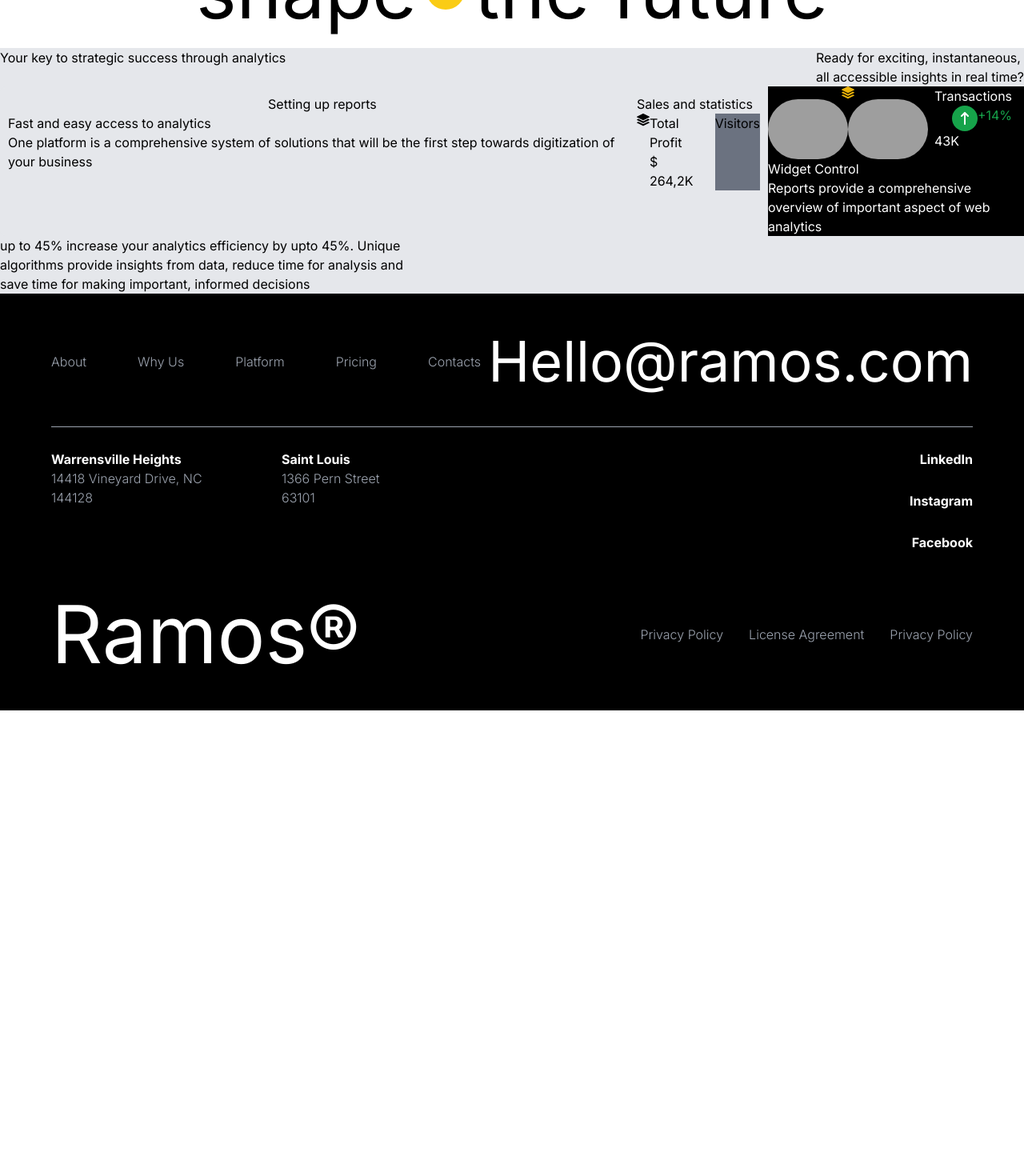
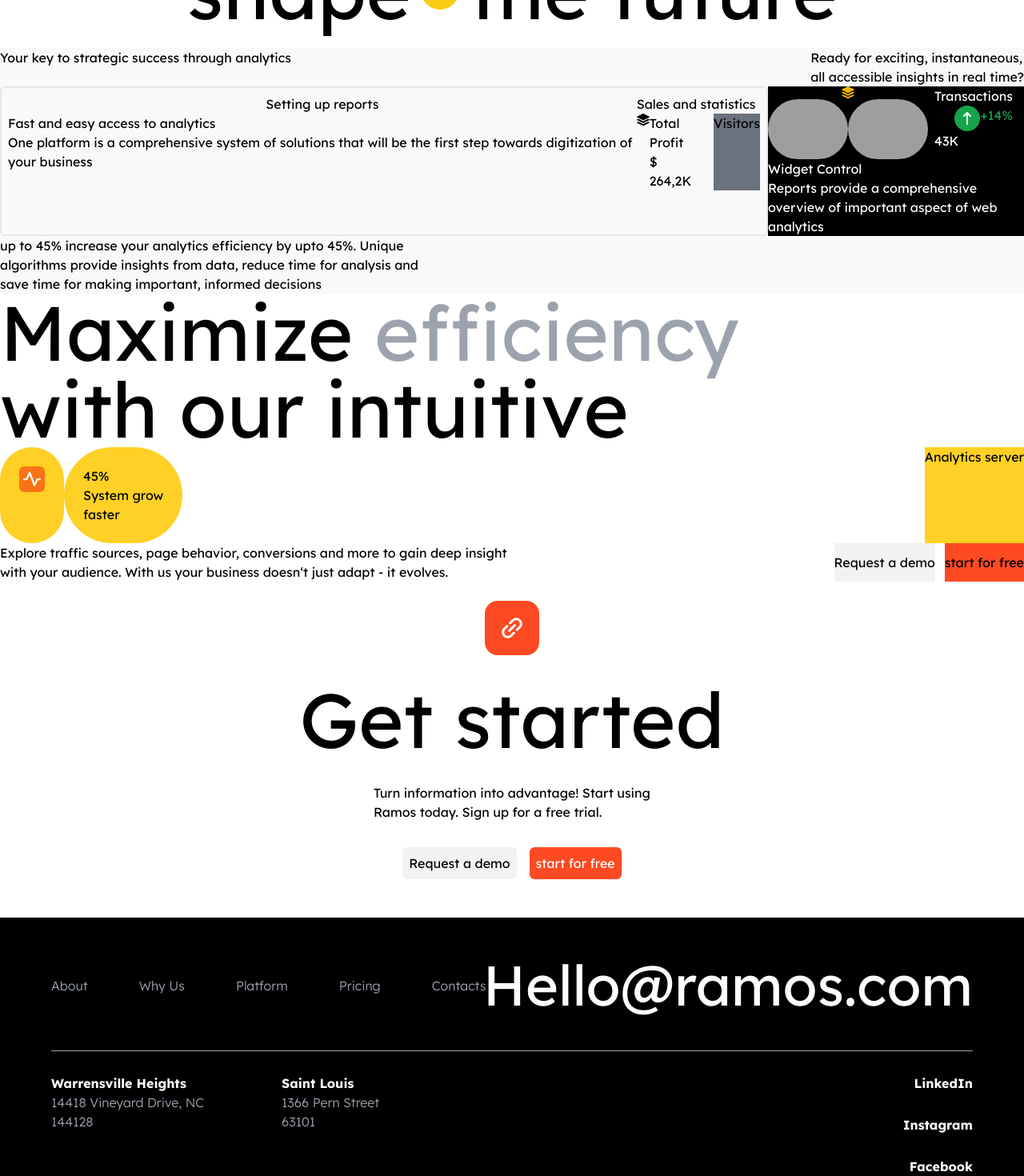
Before and after one commit to felixivance/dribble-ui, a Next.js app: page / in a window 1280 px wide. Shown: the part 460-1930 px from the top of the page at 80% size. Before the commit the page ends 1348 px from the top, so only its background shows below. Built offline with nearby package versions, Linux system fonts and the light colour scheme; grey boxes are pictures that could not be loaded.

Commit message:
addition of other components

```diff
--- a/app/layout.tsx
+++ b/app/layout.tsx
@@ -1,8 +1,9 @@
 import type { Metadata } from "next";
-import { Inter } from "next/font/google";
+import { Lexend_Deca } from "next/font/google";
 import "./globals.css";
 
-const inter = Inter({ subsets: ["latin"] });
+const customFont = Lexend_Deca({ subsets: ["latin"] });
+// const inter = Inter({ subsets: ["latin"] });
 
 export const metadata: Metadata = {
   title: "Create Next App",
@@ -16,7 +17,7 @@ export default function RootLayout({
 }>) {
   return (
     <html lang="en">
-      <body className={inter.className}>{children}</body>
+      <body className={customFont.className}>{children}</body>
     </html>
   );
 }
--- a/app/page.tsx
+++ b/app/page.tsx
@@ -2,6 +2,9 @@ import Banner from "@/components/Banner/Banner";
 import Header from "@/components/Header/Header";
 import Footer from "@/components/Footer/Footer";
 import Statistics from "@/components/Statistics/Statistics";
+import EfficiencySection from "@/components/Efficiency/EfficiencySection";
+import CTA from "@/components/CallToAction/CTA";
+import GetStarted from "@/components/GetStarted/GetStarted";
 
 export const metadata = {
   title: "MoniePoint - Dribble exercise",
@@ -22,6 +25,15 @@ export default function Home() {
         <Statistics />
       </section>
       <section>
+        <EfficiencySection />
+      </section>
+      <section>
+        <CTA />
+      </section>
+      <section>
+        <GetStarted />
+      </section>
+      <section>
         <Footer />
       </section>
     </main>
--- /dev/null
+++ b/components/CallToAction/CTA.tsx
@@ -0,0 +1,24 @@
+import React from "react";
+
+const CTA = () => {
+  return (
+    <div className="flex justify-between pb-6">
+      <div>
+        <p>
+          Explore traffic sources, page behavior, conversions and more to gain
+          deep insight
+        </p>
+        <p>
+          with your audience. With us your business doesn&lsquo;t just adapt -
+          it evolves.
+        </p>
+      </div>
+      <div className="flex space-x-3">
+        <button className="bg-[#f2f2f2]">Request a demo</button>
+        <button className="bg-[#fe4a22]">start for free</button>
+      </div>
+    </div>
+  );
+};
+
+export default CTA;
--- a/components/Efficiency/Efficiency.tsx
+++ /dev/null
@@ -1,7 +0,0 @@
-import React from "react";
-
-const Efficiency = () => {
-  return <div>Efficiency</div>;
-};
-
-export default Efficiency;
--- /dev/null
+++ b/components/Efficiency/EfficiencySection.tsx
@@ -0,0 +1,39 @@
+import React from "react";
+import { PiPulseBold } from "react-icons/pi";
+
+const EfficiencySection = () => {
+  return (
+    <div>
+      <div className="text-8xl">
+        <p>
+          Maximize <span className="text-gray-400">efficiency</span>{" "}
+        </p>
+        <p></p>
+        <p>with our intuitive</p>
+      </div>
+      <div className="flex justify-between">
+        {/* icons */}
+        <div className="flex">
+          <div className="bg-[#ffd025] p-6 rounded-full">
+            <div className="bg-orange-500 rounded-md p-1">
+              <PiPulseBold className="text-2xl text-white" />
+            </div>
+          </div>
+          <div className="bg-[#ffd025] p-6 rounded-full">
+            <p>45%</p>
+            <p>
+              System grow <br />
+              faster
+            </p>
+          </div>
+        </div>
+        {/* spanning text */}
+        <div className="bg-[#ffd025]">
+          <p>Analytics server</p>
+        </div>
+      </div>
+    </div>
+  );
+};
+
+export default EfficiencySection;
--- /dev/null
+++ b/components/GetStarted/GetStarted.tsx
@@ -0,0 +1,29 @@
+import React from "react";
+import { MdOutlineLink } from "react-icons/md";
+
+const GetStarted = () => {
+  return (
+    <div className="pb-12">
+      <div className="flex flex-col items-center justify-center space-y-8">
+        <div className="bg-[#fe4a22] p-4 rounded-2xl">
+          <MdOutlineLink className="text-4xl  text-white font-bold -rotate-45" />
+        </div>
+        <p className="text-8xl">Get started</p>
+        <div className="flex flex-col">
+          <p>Turn information into advantage! Start using</p>
+          <p> Ramos today. Sign up for a free trial.</p>
+        </div>
+        <div className="flex items-center space-x-4">
+          <button className="bg-[#f2f2f2] p-2 rounded-md">
+            Request a demo
+          </button>
+          <button className="bg-[#fe4a22] p-2 rounded-md text-white">
+            start for free
+          </button>
+        </div>
+      </div>
+    </div>
+  );
+};
+
+export default GetStarted;
--- a/components/Header/Header.tsx
+++ b/components/Header/Header.tsx
@@ -1,13 +1,15 @@
-import React from 'react'
+import React from "react";
+import { MdOutlineLink } from "react-icons/md";
 
 const Header = () => {
   return (
-    <div className='bg-black m-2 rounded-2xl'>
+    <div className="bg-black m-2 rounded-2xl">
       <div className="flex justify-between items-center  text-white p-2">
-            <div>
-                <p>Ramos Logo</p>
+        <div className="flex items-center ">
+          <MdOutlineLink className="text-md font-bold -rotate-45" />
+          <p>ramos</p>
         </div>
-            <div className='flex space-x-6 bg-gray-700 m-3'>
+        <div className="flex space-x-6 bg-[#252525] py-2 px-6 rounded-lg">
           <p>Dashboard</p>
           <p>Reports</p>
           <p>Documents</p>
@@ -21,7 +23,7 @@ const Header = () => {
         </div>
       </div>
     </div>
-  )
-}
+  );
+};
 
-export default Header
+export default Header;
--- a/components/Statistics/Statistics.tsx
+++ b/components/Statistics/Statistics.tsx
@@ -5,7 +5,7 @@ import { FaArrowUpLong } from "react-icons/fa6";
 
 const Statistics = () => {
   return (
-    <div className="flex flex-col bg-gray-200">
+    <div className="flex flex-col bg-[#f9f9f9]">
       <div className="flex justify-between">
         <p>Your key to strategic success through analytics</p>
         <p>
```
Lines whose indentation alone changed are shown as unchanged.
